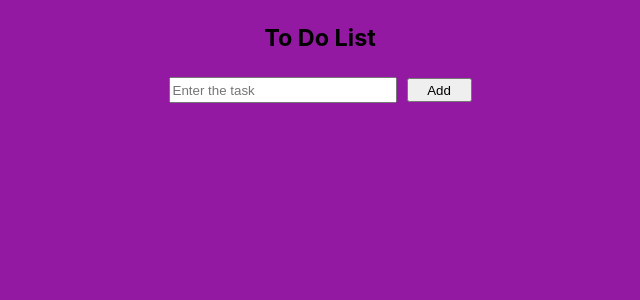
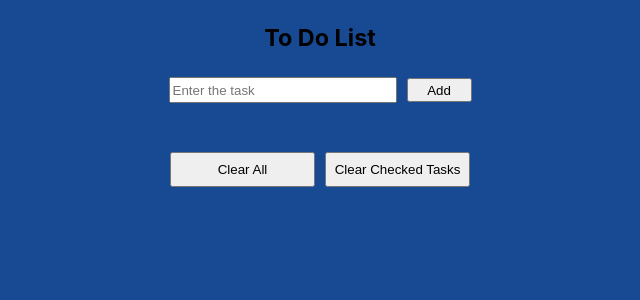
Before and after one commit to mehmetemintayfur/ToDoList, a React (Create React App) app in the folder myapp/: page / in a window 1280 px wide. Shown: the top 300 px of the page, without its empty margins (320-960 px from the left). Built offline with nearby package versions, Linux system fonts and the light colour scheme.

Commit message:
4.02.23 15.32

```diff
--- a/myapp/src/App.css
+++ b/myapp/src/App.css
@@ -1,5 +1,5 @@
 body{
   text-align: center;
-  background-color:  rgb(148, 25, 162);
+  background-color:  rgb(24, 74, 148);
   color: black;
 }
--- a/myapp/src/components/Footer/Footer.js
+++ b/myapp/src/components/Footer/Footer.js
@@ -1,8 +1,31 @@
 import React from 'react'
+import { useEffect } from 'react'
 
 function Footer({ toDos, setToDos }) {
+
+  const ClearList = () => {
+    setToDos([])
+  }
+
+  const ClearCheckedTasks = () => {
+
+    setToDos(toDos.filter((todo) => {
+        return todo.check !== true
+    }))
+  }
+
+  useEffect(() => {
+    localStorage.setItem("key", JSON.stringify([...toDos]))
+  }, [toDos])
+
   return (
-    <div>   </div>
+
+    <div>
+
+      <button className="footer" onClick={ClearList}>Clear All</button>
+      <button className="footer" onClick={ClearCheckedTasks}> Clear Checked Tasks </button>
+
+    </div>
   )
 }
 
--- a/myapp/src/components/Header/Header.js
+++ b/myapp/src/components/Header/Header.js
@@ -48,7 +48,7 @@ function Header({ toDos, setToDos }) {
           onChange={onChangeInput}
           placeholder='Enter the task'>
         </input>
-        <button> Add </button>
+        <button className="head"> Add </button>
       </form>
 
     </div>
--- a/myapp/src/components/Main.css
+++ b/myapp/src/components/Main.css
@@ -19,8 +19,16 @@ input{
    width: 220px;
 }
 
-button{
+.head{
     width: 65px;
     height: 24px;
     margin-left: 10px;
 }
+
+.footer{
+    width: 145px;
+    height: 35px;
+    text-align: center;
+    justify-content: center;
+    margin: 5px;
+}
```
